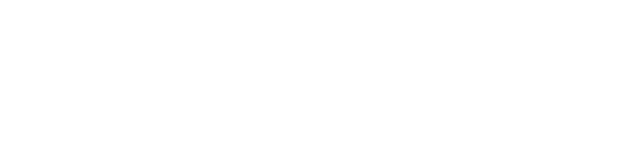
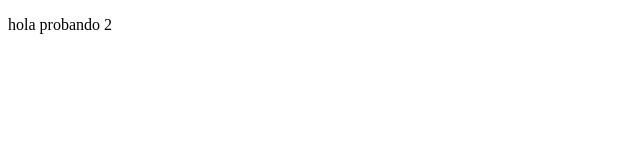
Before and after one commit to Mohasir/Card-Memory-Game, a plain HTML site: page index.html in a window 1280 px wide. Shown: the whole page, without its empty margins (0-640 px from the left). Drawn offline with Linux system fonts and the light colour scheme.

Commit message:
puto el que lo lea

```diff
--- a/index.html
+++ b/index.html
@@ -6,6 +6,6 @@
     <title>Document</title>
 </head>
 <body>
-
+    <p>hola probando 2</p>
 </body>
 </html>
```
